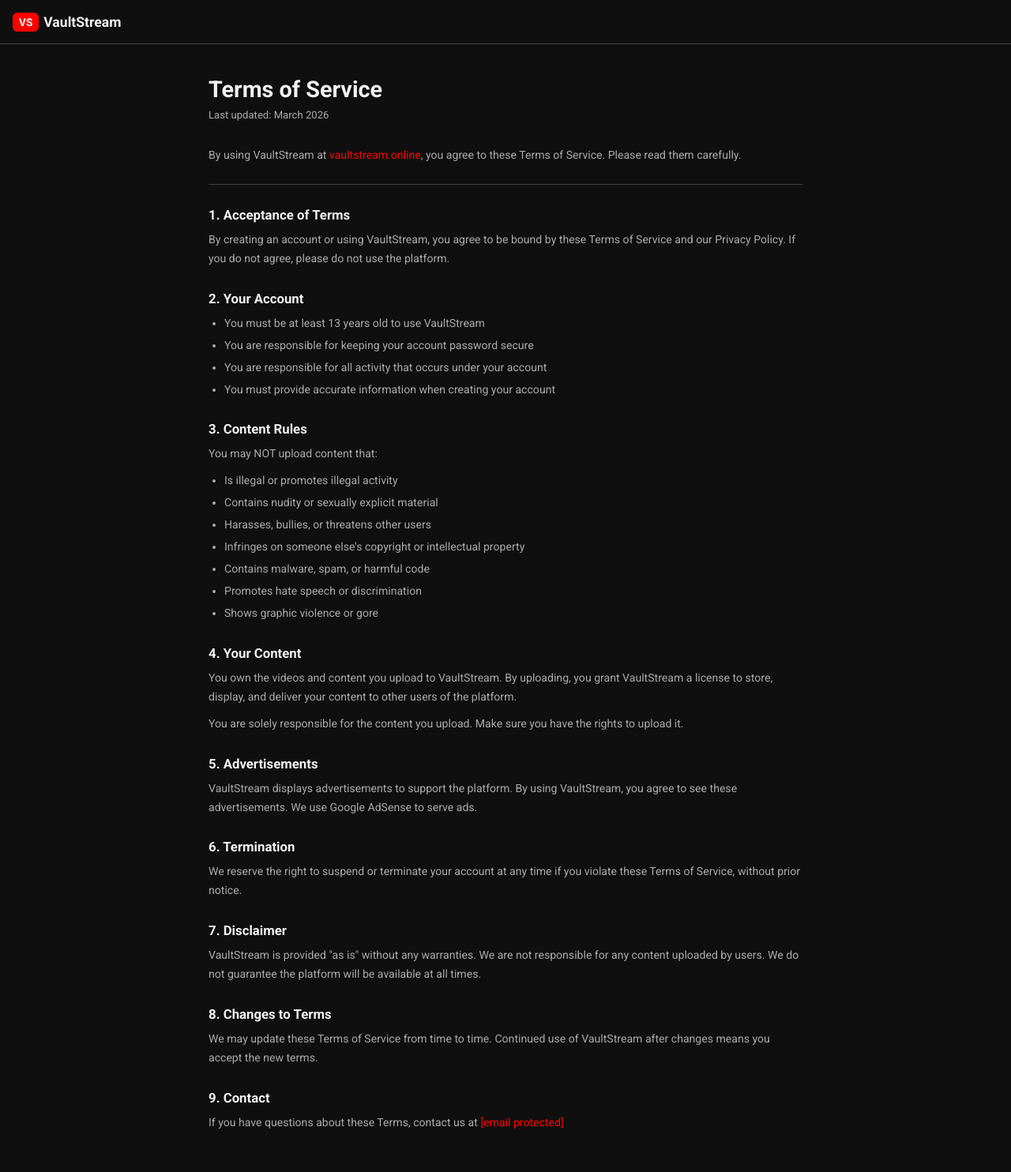
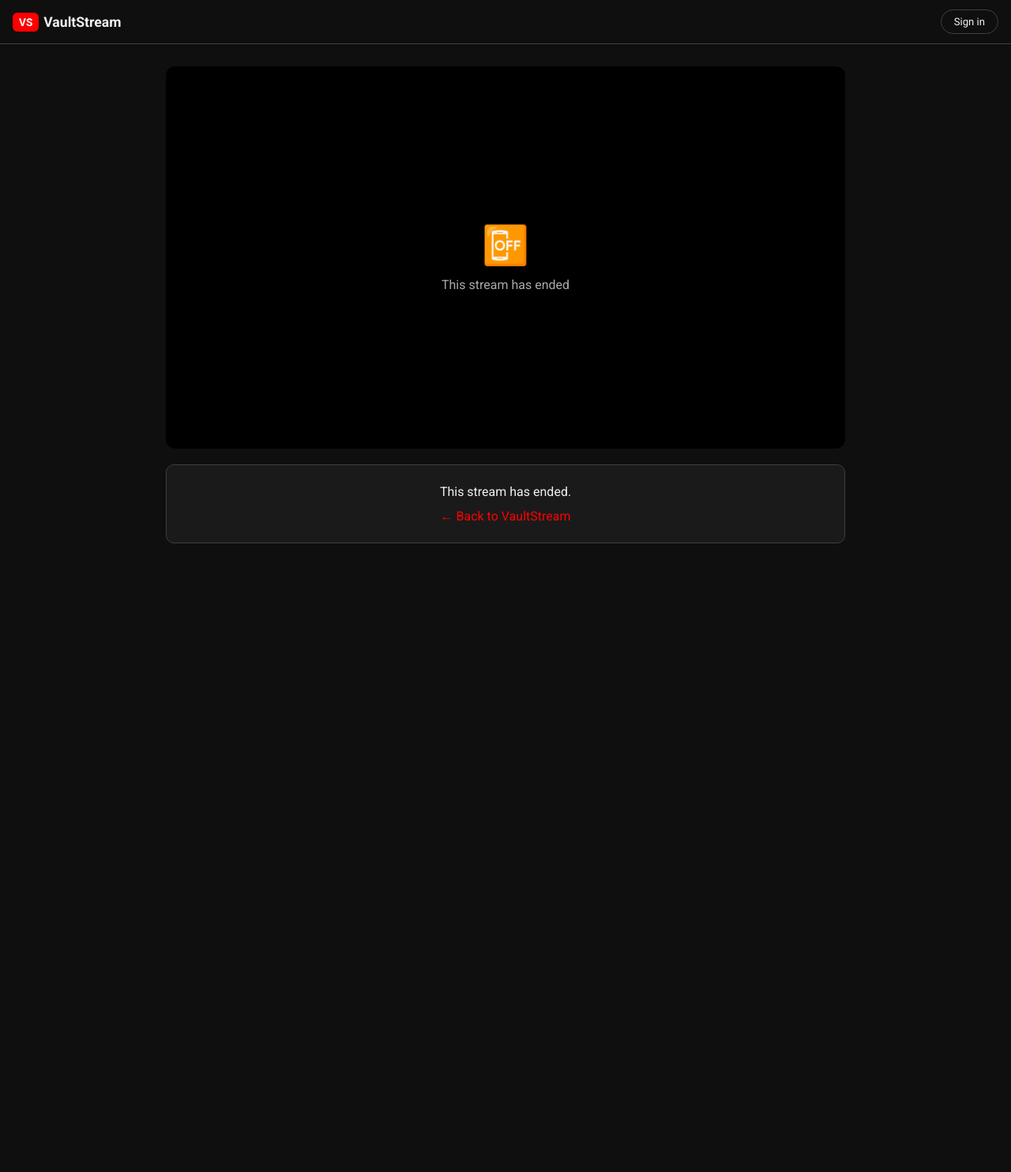
Before and after one commit to brahimsprivateacc-del/vaultstream, a Flask app: template templates/watch_live.html in a window 1280 px wide. Shown: the whole page at 79% size. After the commit the page ends 688 px from the top, so only its background shows below. Run offline with Flask 3, Linux system fonts and the light colour scheme; the template is opened without the code that fills it: most values are stand-ins (such as "Sample title", 1, 10 or a date in 2020); some libraries are stand-ins or nearby versions.

Commit message:
Update watch_live.html

```diff
--- a/templates/watch_live.html
+++ b/templates/watch_live.html
@@ -2,82 +2,139 @@
 <html lang="en">
 <head>
 <meta charset="UTF-8">
-<script async src="https://pagead2.googlesyndication.com/pagead/js/adsbygoogle.js?client=ca-pub-1673723146227353" crossorigin="anonymous"></script>
 <link rel="icon" type="image/svg+xml" href="/favicon.svg">
 <meta name="viewport" content="width=device-width, initial-scale=1.0">
-<title>Terms of Service — VaultStream</title>
+<title>{{ stream.title }} — Live on VaultStream</title>
+<script async src="https://pagead2.googlesyndication.com/pagead/js/adsbygoogle.js?client=ca-pub-1673723146227353" crossorigin="anonymous"></script>
+<script src="https://download.agora.io/sdk/release/AgoraRTC_N.js"></script>
 <style>
 @import url('https://fonts.googleapis.com/css2?family=Roboto:wght@300;400;500;700&display=swap');
-:root { --bg: #0f0f0f; --surface: #1a1a1a; --border: #3f3f3f; --text: #f1f1f1; --text2: #aaaaaa; --accent: #ff0000; }
+:root { --bg: #0f0f0f; --surface: #1a1a1a; --surface2: #272727; --border: #3f3f3f; --text: #f1f1f1; --text2: #aaaaaa; --accent: #ff0000; }
 * { box-sizing: border-box; margin: 0; padding: 0; }
 body { background: var(--bg); color: var(--text); font-family: 'Roboto', sans-serif; }
 nav { display: flex; align-items: center; gap: 16px; padding: 0 16px; height: 56px; border-bottom: 1px solid var(--border); background: var(--bg); position: fixed; top: 0; left: 0; right: 0; z-index: 200; }
 .logo { display: flex; align-items: center; gap: 6px; text-decoration: none; color: var(--text); }
 .logo-icon { background: var(--accent); color: white; padding: 4px 8px; border-radius: 6px; font-size: 0.85rem; font-weight: 700; }
 .logo-text { font-size: 1.1rem; font-weight: 700; }
-.main { margin-top: 56px; max-width: 800px; margin-left: auto; margin-right: auto; padding: 40px 24px; }
-h1 { font-size: 1.8rem; font-weight: 700; margin-bottom: 8px; }
-.updated { font-size: 0.82rem; color: var(--text2); margin-bottom: 32px; }
-h2 { font-size: 1.05rem; font-weight: 600; margin: 28px 0 10px; }
-p { font-size: 0.88rem; color: var(--text2); line-height: 1.7; margin-bottom: 10px; }
-ul { padding-left: 20px; margin-bottom: 10px; }
-ul li { font-size: 0.88rem; color: var(--text2); line-height: 1.7; margin-bottom: 4px; }
-a { color: var(--accent); text-decoration: none; }
-.divider { height: 1px; background: var(--border); margin: 24px 0; }
+.nav-right { margin-left: auto; display: flex; gap: 10px; }
+.btn { padding: 7px 16px; border-radius: 20px; border: 1px solid var(--border); background: none; color: var(--text); font-size: 0.82rem; cursor: pointer; text-decoration: none; }
+.wrap { margin-top: 56px; max-width: 900px; margin-left: auto; margin-right: auto; padding: 28px 20px; }
+.video-container { position: relative; border-radius: 12px; overflow: hidden; background: #000; aspect-ratio: 16/9; margin-bottom: 16px; display: flex; align-items: center; justify-content: center; }
+#remote-video { width: 100%; height: 100%; }
+.status-msg { position: absolute; text-align: center; color: var(--text2); }
+.status-icon { font-size: 3rem; margin-bottom: 12px; }
+.live-badge { position: absolute; top: 12px; left: 12px; background: var(--accent); color: white; font-size: 0.72rem; font-weight: 700; padding: 4px 10px; border-radius: 4px; display: flex; align-items: center; gap: 5px; }
+.live-dot { width: 8px; height: 8px; border-radius: 50%; background: white; animation: pulse 1.5s infinite; }
+@keyframes pulse { 0%,100%{opacity:1}50%{opacity:0.3} }
+.viewer-badge { position: absolute; top: 12px; right: 12px; background: rgba(0,0,0,0.7); color: white; font-size: 0.78rem; padding: 4px 10px; border-radius: 4px; }
+.stream-title { font-size: 1.15rem; font-weight: 600; margin-bottom: 8px; }
+.stream-meta { font-size: 0.82rem; color: var(--text2); }
+.ended-banner { background: var(--surface); border: 1px solid var(--border); border-radius: 10px; padding: 24px; text-align: center; margin-top: 20px; }
+.toast { position: fixed; bottom: 24px; left: 50%; transform: translateX(-50%) translateY(80px); background: var(--surface2); color: var(--text); border-radius: 8px; padding: 12px 24px; font-size: 0.85rem; font-weight: 500; box-shadow: 0 4px 20px rgba(0,0,0,0.5); z-index: 999; transition: transform 0.3s; }
+.toast.show { transform: translateX(-50%) translateY(0); }
 </style>
 </head>
 <body>
 <nav>
   <a href="/" class="logo"><div class="logo-icon">VS</div><div class="logo-text">VaultStream</div></a>
+  <div class="nav-right">
+    {% if user %}
+      <a href="/profile/{{ user.username }}" class="btn">👤 {{ user.username }}</a>
+    {% else %}
+      <a href="/login" class="btn">Sign in</a>
+    {% endif %}
+  </div>
 </nav>
-<div class="main">
-  <h1>Terms of Service</h1>
-  <div class="updated">Last updated: March 2026</div>
 
-  <p>By using VaultStream at <a href="https://vaultstream.online">vaultstream.online</a>, you agree to these Terms of Service. Please read them carefully.</p>
+<div class="wrap">
+  {% if stream.is_live %}
+  <div class="video-container">
+    <div id="remote-video"></div>
+    <div class="status-msg" id="status-msg">
+      <div class="status-icon">📡</div>
+      <div>Connecting to stream...</div>
+    </div>
+    <div class="live-badge"><div class="live-dot"></div> LIVE</div>
+    <div class="viewer-badge">👁️ <span id="viewer-count">{{ stream.viewer_count or 0 }}</span> viewers</div>
+  </div>
+  <div class="stream-title">{{ stream.title }}</div>
+  <div class="stream-meta">🔴 Live now</div>
 
-  <div class="divider"></div>
+  {% else %}
+  <div class="video-container">
+    <div class="status-msg">
+      <div class="status-icon">📴</div>
+      <div>This stream has ended</div>
+    </div>
+  </div>
+  <div class="ended-banner">
+    <p style="margin-bottom:12px;">This stream has ended.</p>
+    <a href="/" style="color:var(--accent);text-decoration:none;">← Back to VaultStream</a>
+  </div>
+  {% endif %}
+</div>
 
-  <h2>1. Acceptance of Terms</h2>
-  <p>By creating an account or using VaultStream, you agree to be bound by these Terms of Service and our Privacy Policy. If you do not agree, please do not use the platform.</p>
+<div class="toast" id="toast"></div>
 
-  <h2>2. Your Account</h2>
-  <ul>
-    <li>You must be at least 13 years old to use VaultStream</li>
-    <li>You are responsible for keeping your account password secure</li>
-    <li>You are responsible for all activity that occurs under your account</li>
-    <li>You must provide accurate information when creating your account</li>
-  </ul>
+{% if stream.is_live %}
+<script>
+const AGORA_APP_ID = '12e74aedf9af43ba91472232295fc6c7';
+const AGORA_TOKEN = '007eJxTYDCKrW67E59pHRIdnnPz7KP4jslhilvFJ5913PLySXrLpyIFBkOjVHOTxNSUNMvENBPjpERLQxNzIyNjIyNL07Rks2TzwBl7MxsCGRn698gwMTJAIIjPzVCWWJpTUlxSlJqYy8AAAIP+I38=';
+const AGORA_CHANNEL = 'vaultstream';
+const streamId = '{{ stream.id }}';
+let client = null;
 
-  <h2>3. Content Rules</h2>
-  <p>You may NOT upload content that:</p>
-  <ul>
-    <li>Is illegal or promotes illegal activity</li>
-    <li>Contains nudity or sexually explicit material</li>
-    <li>Harasses, bullies, or threatens other users</li>
-    <li>Infringes on someone else's copyright or intellectual property</li>
-    <li>Contains malware, spam, or harmful code</li>
-    <li>Promotes hate speech or discrimination</li>
-    <li>Shows graphic violence or gore</li>
-  </ul>
+async function joinStream() {
+  try {
+    client = AgoraRTC.createClient({ mode: 'live', codec: 'vp8' });
+    await client.setClientRole('audience');
+    await client.join(AGORA_APP_ID, AGORA_CHANNEL, AGORA_TOKEN, null);
 
-  <h2>4. Your Content</h2>
-  <p>You own the videos and content you upload to VaultStream. By uploading, you grant VaultStream a license to store, display, and deliver your content to other users of the platform.</p>
-  <p>You are solely responsible for the content you upload. Make sure you have the rights to upload it.</p>
+    // When streamer publishes their video
+    client.on('user-published', async (user, mediaType) => {
+      await client.subscribe(user, mediaType);
+      if (mediaType === 'video') {
+        user.videoTrack.play('remote-video');
+        document.getElementById('status-msg').style.display = 'none';
+        showToast('✅ Connected to stream!');
+      }
+      if (mediaType === 'audio') {
+        user.audioTrack.play();
+      }
+    });
 
-  <h2>5. Advertisements</h2>
-  <p>VaultStream displays advertisements to support the platform. By using VaultStream, you agree to see these advertisements. We use Google AdSense to serve ads.</p>
+    client.on('user-unpublished', (user) => {
+      document.getElementById('status-msg').style.display = 'flex';
+      document.getElementById('status-msg').innerHTML = '<div class="status-icon">📴</div><div>Stream ended</div>';
+    });
 
-  <h2>6. Termination</h2>
-  <p>We reserve the right to suspend or terminate your account at any time if you violate these Terms of Service, without prior notice.</p>
+    // Update viewer count every 5s
+    setInterval(() => {
+      fetch('/stream_viewers/' + streamId)
+        .then(r => r.json())
+        .then(data => {
+          document.getElementById('viewer-count').textContent = data.count || 0;
+        });
+    }, 5000);
 
-  <h2>7. Disclaimer</h2>
-  <p>VaultStream is provided "as is" without any warranties. We are not responsible for any content uploaded by users. We do not guarantee the platform will be available at all times.</p>
+  } catch(e) {
+    console.error(e);
+    document.getElementById('status-msg').innerHTML = '<div class="status-icon">❌</div><div>Could not connect: ' + e.message + '</div>';
+  }
+}
 
-  <h2>8. Changes to Terms</h2>
-  <p>We may update these Terms of Service from time to time. Continued use of VaultStream after changes means you accept the new terms.</p>
+joinStream();
 
-  <h2>9. Contact</h2>
-  <p>If you have questions about these Terms, contact us at <a href="/cdn-cgi/l/email-protection#dab6bfbdbbb69aacbbafb6aea9aea8bfbbb7f4b5b4b6b3b4bf"><span class="__cf_email__" data-cfemail="5e323b393f321e283f2b322a2d2a2c3b3f337031303237303b">[email&#160;protected]</span></a></p>
+window.addEventListener('beforeunload', () => {
+  if (client) client.leave();
+});
 
-  <div class="divider
+function showToast(msg) {
+  const t = document.getElementById('toast');
+  t.textContent = msg; t.classList.add('show');
+  setTimeout(() => t.classList.remove('show'), 3000);
+}
+</script>
+{% endif %}
+</body>
+</html>
```
